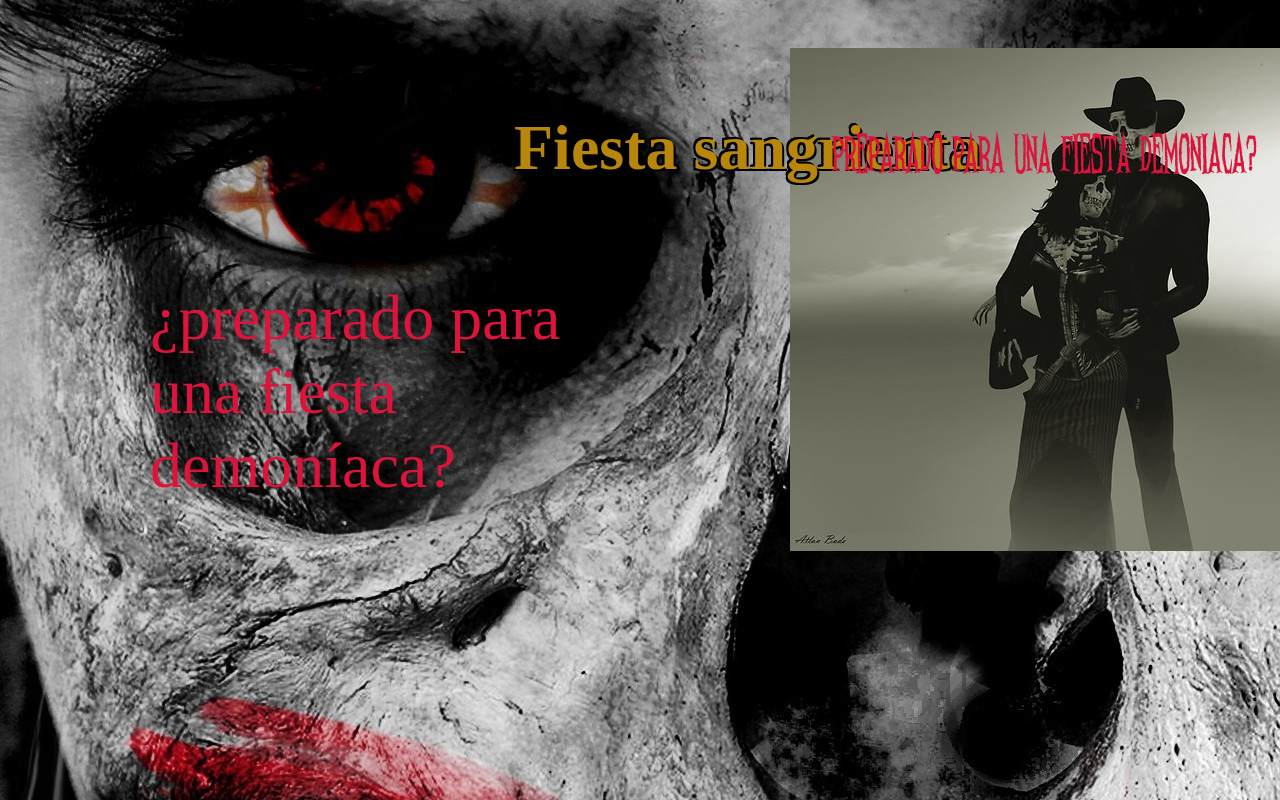
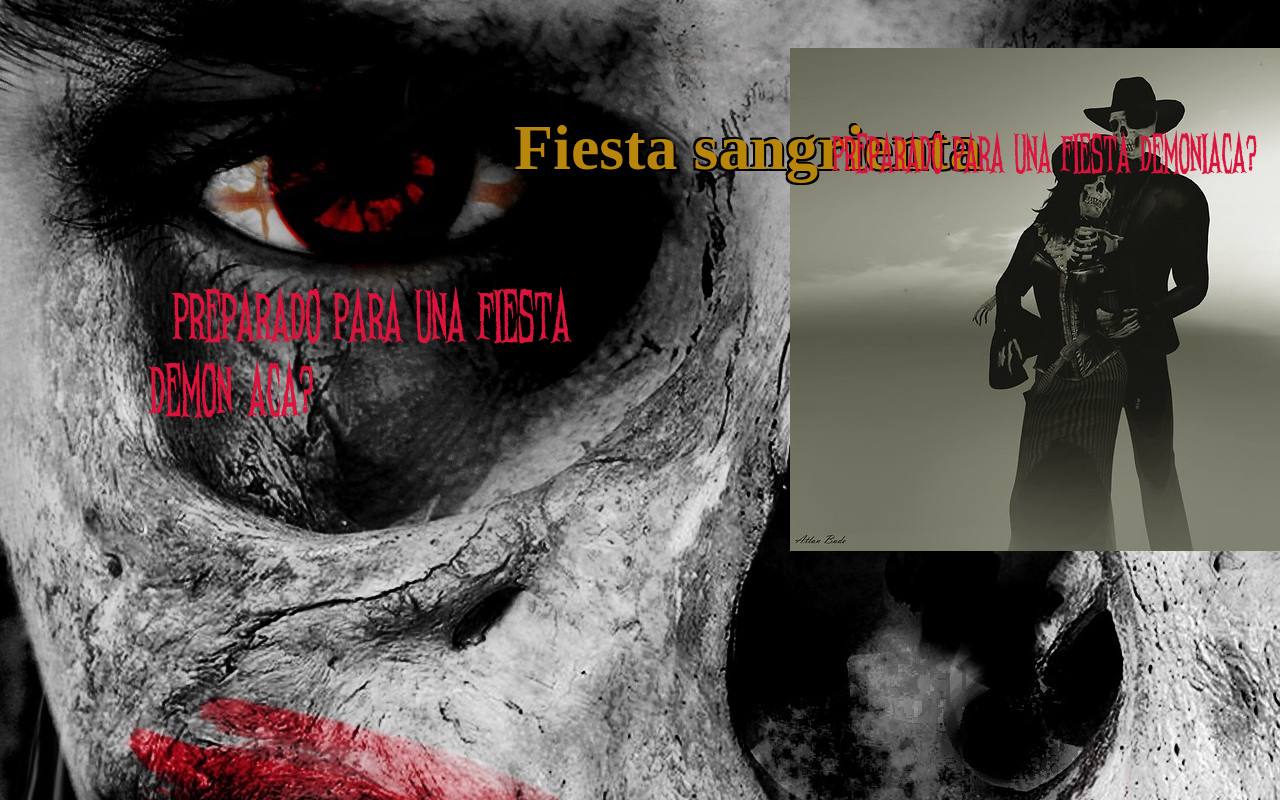
Before and after one commit to ArielMarbella/halloween, a plain HTML site: page index.html in a window 1280 px wide. Shown: the top 800 px of the page. Drawn offline with Linux system fonts and the light colour scheme; a web font is replaced by a local one.

Commit message:
Update maincss.css

```diff
--- a/stylecss/maincss.css
+++ b/stylecss/maincss.css
@@ -50,7 +50,7 @@ h1{
     position: relative;
     top: 114px;
     font-size: 4em;
-    font-family: 'Needleteeth Spooky';
+    font-family: 'second';
     color:
     crimson;
 }
```
